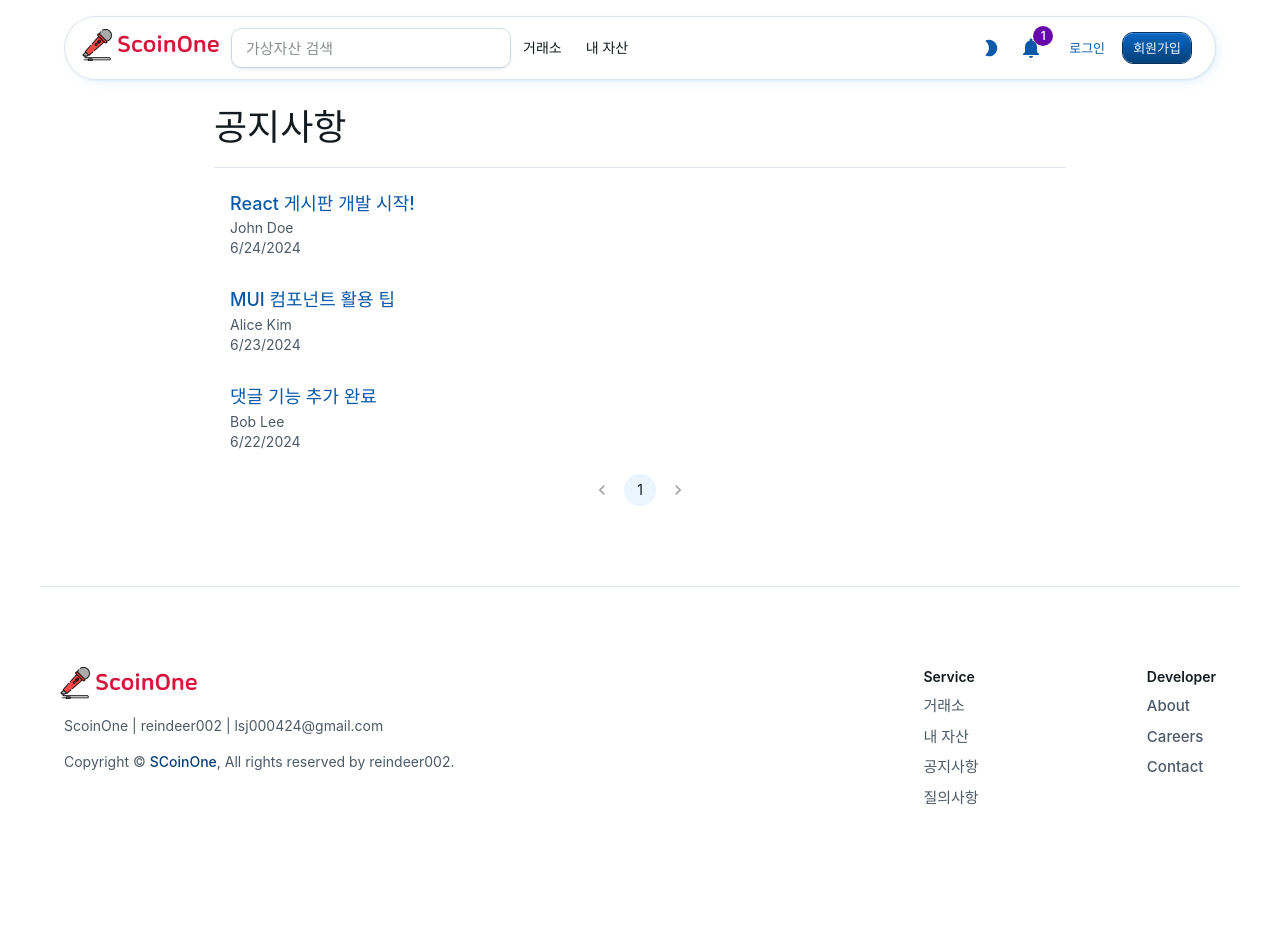
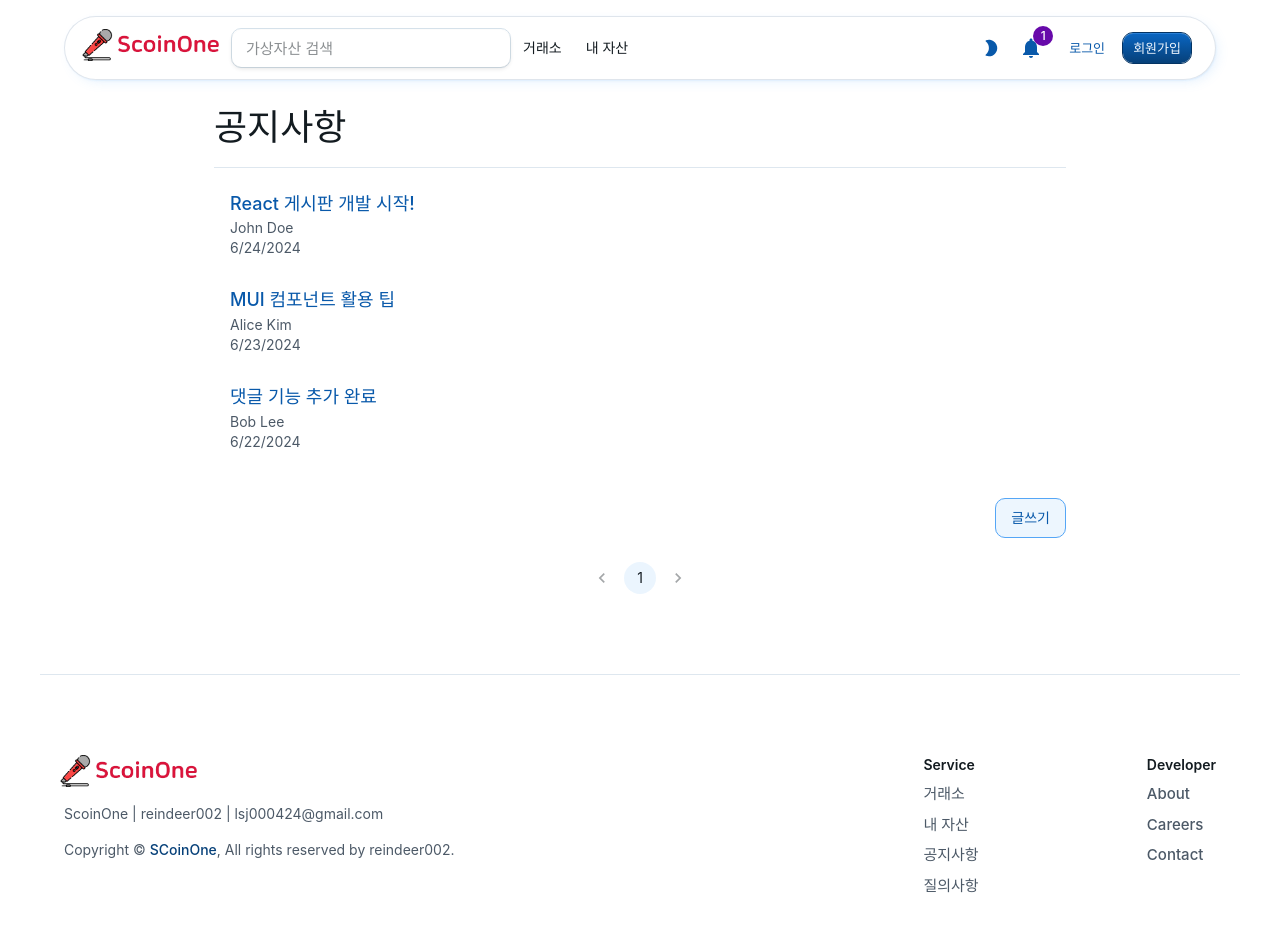
Before and after one commit to maro5397/ScoinOne, a React (Vite) app in the folder frontend/: page /board/announce in a window 1280 px wide. Shown: the top 932 px of the page. Before the commit the page ends 900 px from the top, so only its background shows below. Built offline with nearby package versions, Linux system fonts and the light colour scheme.

Commit message:
ADD write post button

```diff
--- a/frontend/src/board-page/BoardDetail.jsx
+++ b/frontend/src/board-page/BoardDetail.jsx
@@ -1,5 +1,5 @@
 import { useState, useEffect } from "react";
-import { Link, useParams } from "react-router-dom";
+import { Link as RouterLink, useParams } from "react-router-dom";
 import { Box, Button, Container, Divider, Typography } from "@mui/material";
 import CommentList from "../commons/CommentList";
 import CommentForm from "../commons/CommentForm";
@@ -69,7 +69,7 @@ export default function BoardDetail() {
             <Divider sx={{ mt: 10, mb: 5 }} />
             <Box display="flex" justifyContent="flex-end">
               <Button
-                component={Link}
+                component={RouterLink}
                 to={`/board/${boardType}/edit/${postId}`}
                 variant="outlined"
               >
--- a/frontend/src/commons/BoardList.jsx
+++ b/frontend/src/commons/BoardList.jsx
@@ -1,11 +1,13 @@
 import { useState, useEffect } from "react";
-import { useParams } from "react-router-dom";
+import { Link as RouterLink, useParams } from "react-router-dom";
 import {
   Container,
   Typography,
   List,
   Pagination,
   Divider,
+  Box,
+  Button,
 } from "@mui/material";
 import BoardItem from "../commons/BoardItem";
 
@@ -56,17 +58,31 @@ export default function BoardList() {
       </Typography>
       <Divider />
       <List
-        sx={{ display: "flex", flexDirection: "column", alignItems: "center" }}
+        sx={{
+          display: "flex",
+          flexDirection: "column",
+          alignItems: "center",
+          mb: 3,
+        }}
       >
         {postData.post.map((post) => (
           <BoardItem key={post.id} post={post} />
         ))}
       </List>
+      <Box display="flex" justifyContent="flex-end">
+        <Button
+          component={RouterLink}
+          to={`/board/${boardType}/post`}
+          variant="outlined"
+        >
+          글쓰기
+        </Button>
+      </Box>
       <Pagination
         count={postData.totalPageCount} // 전체 페이지 수
         page={page}
         onChange={handlePageChange}
-        sx={{ display: "flex", justifyContent: "center" }}
+        sx={{ display: "flex", justifyContent: "center", mt: 3 }}
       />
     </Container>
   );
```
